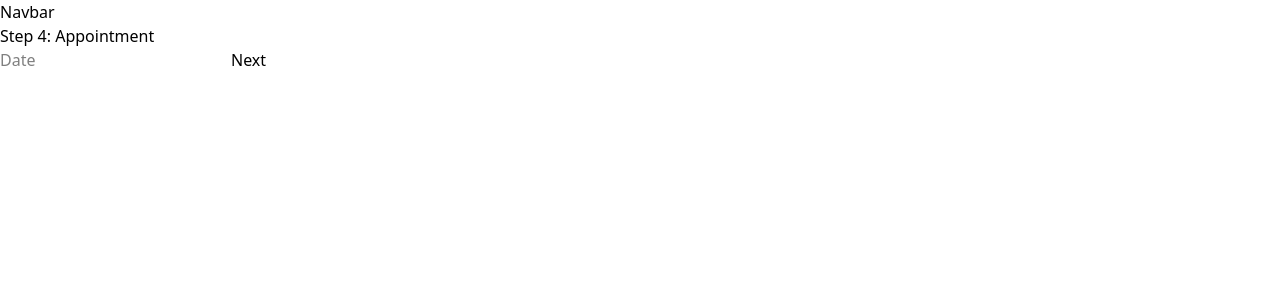
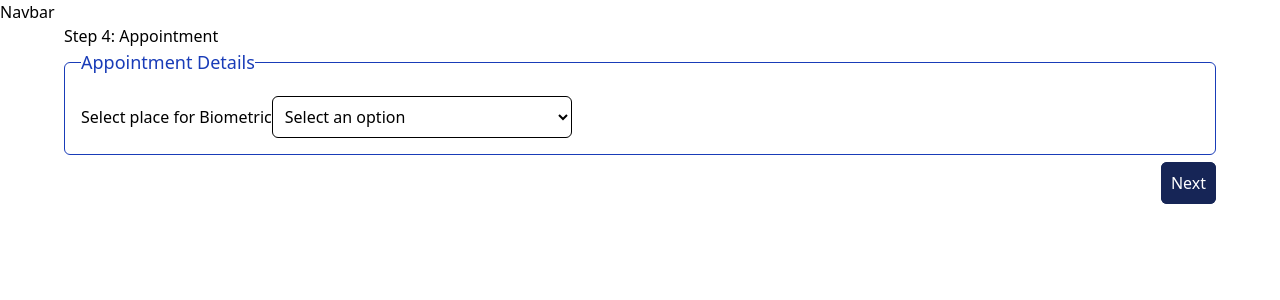
Before and after one commit to satishmahat/NID-College-Project-MERN, a React (Vite) app in the folder frontend/: page /enroll/user-form/appointment in a window 1280 px wide. Shown: the top 300 px of the page. Built offline with nearby package versions, Linux system fonts and the light colour scheme; sample sign-in values are in the browser's storage.

Commit message:
format for multi-step form

```diff
--- /dev/null
+++ b/frontend/src/components/InputField.jsx
@@ -0,0 +1,21 @@
+import React from 'react'
+
+const InputField = ({label,name,type= 'text', validationRules,errors,register}) => {
+  return (
+    <div>
+        <label>{label}</label><br />
+
+        <input
+            type={type}
+            {...register(name, validationRules)}
+            className='p-2 border w-full max-w-[300px] mt-1 rounded-md focus:outline-none focus:ring focus:border-blue-300'
+        />
+
+        {/* Display validation errors if they exist */}
+        {errors?.[name] && <p className="text-red-500 text-sm mt-1">{errors[name]?.message}</p>}
+
+    </div>
+  )
+}
+
+export default InputField
--- /dev/null
+++ b/frontend/src/components/SelectField.jsx
@@ -0,0 +1,26 @@
+import React from 'react';
+
+const SelectField = ({ label, name, options, validationRules, errors, register }) => {
+  return (
+    <div>
+
+      <label>{label}</label>
+
+      <select
+        {...register(name, validationRules)}
+        className="w-full p-2 max-w-[300px] mt-1 border rounded-md focus:outline-none focus:ring focus:border-blue-300"
+        >
+
+        <option value="">Select an option</option>
+        {options.map((option, index) => (
+          <option key={index} value={option.value}>{option.label}</option>
+        ))}
+      </select>
+
+      {/* Display validation errors if they exist */}
+      {errors?.[name] && <p className="text-red-500 text-sm mt-1">{errors[name]?.message}</p>}
+    </div>
+  );
+};
+
+export default SelectField;
--- a/frontend/src/pages/userpage/ApplicatationData.jsx
+++ /dev/null
@@ -1,19 +0,0 @@
-import React from 'react'
-import { useFormContext } from "react-hook-form";
-import { useNavigate , Link } from "react-router-dom";
-
-const ApplicatationData = () => {
-
-    const { register } = useFormContext();
-    const navigate = useNavigate();
-
-  return (
-    <div>
-      <h2>Step 1: Personal Information</h2>
-      <input {...register("a_name", { required: true })} placeholder="Name" />
-      <Link to={"/enroll/user-form/contact-detail"}>Next</Link>
-    </div>
-  )
-}
-
-export default ApplicatationData
--- /dev/null
+++ b/frontend/src/pages/userpage/ApplicationData.jsx
@@ -0,0 +1,58 @@
+import React from 'react'
+import { useFormContext } from "react-hook-form";
+import { useNavigate , Link } from "react-router-dom";
+import InputField from '../../components/InputField.jsx';
+import SelectField from '../../components/SelectField';
+
+
+
+const ApplicationData = () => {
+    const { register, formState: { errors } } = useFormContext();
+    const navigate = useNavigate();
+
+    return (
+    <div>
+    <h2>Step 1: Personal Information</h2>
+
+
+        <div>
+        <fieldset className='border border-blue-800 p-4 rounded-md'>
+            <legend className='text-lg text-blue-800'> Main Applicant Detail </legend>
+
+            <div className='grid sm:grid-cols-2 gap-x-6 gap-y-2'>
+            <InputField
+            label="First Name*"
+            name="app_fname"
+            register={register}
+            validationRules={{ required: "First Name is required" }}
+            errors={errors}
+            />
+            <InputField
+            label="Middle Name"
+            name="app_mname"
+            register={register}
+            validationRules={{ required: false }}
+            errors={errors}
+            />
+            <InputField
+            label="Last Name*"
+            name="app_lname"
+            register={register}
+            validationRules={{ required: "Last Name is required" }}
+            errors={errors}
+            />
+
+            </div>
+
+        </fieldset>
+        </div>
+
+        <div className='mt-4 text-right'>
+            <Link to={"/enroll/user-form/contact-detail"} className='button-css'>Next</Link>
+        </div>
+
+      </div>
+    )
+}
+
+export default ApplicationData
--- a/frontend/src/pages/userpage/Appointment.jsx
+++ b/frontend/src/pages/userpage/Appointment.jsx
@@ -1,17 +1,45 @@
 import React from 'react'
 import { useFormContext } from "react-hook-form";
 import { useNavigate, Link } from "react-router-dom";
+import SelectField from '../../components/SelectField';
+import InputField from '../../components/InputField';
 
 const Appointment = () => {
-    const { register } = useFormContext();
+    const { register, formState: { errors } } = useFormContext();
     const navigate = useNavigate();
 
     return (
       <div>
         <h2>Step 4: Appointment</h2>
-        <input {...register("a_date", { required: true })} placeholder="Date" />
 
-        <Link to={"/enroll/user-form/preview"}>Next</Link>
+        <div>
+        <fieldset className='border border-blue-800 p-4 rounded-md'>
+            <legend className='text-lg text-blue-800'> Appointment Details </legend>
+
+            <div className='grid sm:grid-cols-2 gap-x-6 gap-y-2'>
+
+            <SelectField
+              label="Select place for Biometric"
+              name="biometric_place"
+              options={[
+                { value: "kathmandu", label: "Kathmandu" },
+                { value: "kaski", label: "Kaski" },
+                { value: "tanahun", label: "Tanahun" },
+                { value: "chitwan", label: "Chitwan" }
+              ]}
+              register={register}
+              validationRules={{ required: "Please select a biometric location" }}
+              errors={errors}
+            />
+            </div>
+
+        </fieldset>
+        </div>
+
+
+        <div className='mt-4 text-right'>
+          <Link to={"/enroll/user-form/preview"} className='button-css'>Next</Link>
+        </div>
 
       </div>
     );
--- a/frontend/src/pages/userpage/ContactDetail.jsx
+++ b/frontend/src/pages/userpage/ContactDetail.jsx
@@ -1,17 +1,49 @@
 import React from 'react'
 import { useFormContext } from "react-hook-form";
 import { useNavigate , Link} from "react-router-dom";
+import InputField from '../../components/InputField.jsx';
+import SelectField from '../../components/SelectField';
+
 
 const ContactDetail = () => {
-    const { register } = useFormContext();
+  const { register, formState: { errors } } = useFormContext();
     const navigate = useNavigate();
 
     return (
       <div>
         <h2>Step 2: Contact Details</h2>
-        <input {...register("c_phone", { required: true })} placeholder="Phone No" />
 
-        <Link to={"/enroll/user-form/family-detail"}>Next</Link>
+        <div>
+        <fieldset className='border border-blue-800 p-4 rounded-md'>
+            <legend className='text-lg text-blue-800'> Applicant's Permanent Address </legend>
+
+            <div className='grid sm:grid-cols-2 gap-x-6 gap-y-2'>
+
+            <InputField
+              label="Mobile Number"
+              name="cont_mobile"
+              type="tel"
+              register={register}
+              validationRules={{
+                required: "Mobile number is required",
+                pattern: {
+                  value: /^(98|97)\d{8}$/,
+                  message: "Enter a valid mobile number."
+                }
+              }}
+              errors={errors}
+            />
+
+            </div>
+
+        </fieldset>
+        </div>
+
+
+
+        <div className='mt-4 text-right'>
+          <Link to={"/enroll/user-form/family-detail"} className='button-css'>Next</Link>
+        </div>
 
       </div>
     )
--- a/frontend/src/pages/userpage/FamilyDetail.jsx
+++ b/frontend/src/pages/userpage/FamilyDetail.jsx
@@ -1,17 +1,41 @@
 import React from 'react'
 import { useFormContext } from "react-hook-form";
 import { useNavigate , Link} from "react-router-dom";
+import InputField from '../../components/InputField';
+import SelectField from '../../components/SelectField';
+
 
 const FamilyDetail = () => {
-    const { register } = useFormContext();
+    const { register, formState: { errors } } = useFormContext();
     const navigate = useNavigate();
 
     return (
       <div>
         <h2>Step 3: Family Details</h2>
-        <input {...register("f_name", { required: true })} placeholder="Family Name" />
 
-      <Link to={"/enroll/user-form/appointment"}>Next</Link>
+        <div>
+        <fieldset className='border border-blue-800 p-4 rounded-md'>
+            <legend className='text-lg text-blue-800'> Father's Details </legend>
+
+            <div className='grid sm:grid-cols-2 gap-x-6 gap-y-2'>
+
+            <InputField
+            label="First Name*"
+            name="fat_fname"
+            register={register}
+            validationRules={{ required: "Name is required" }}
+            errors={errors}
+            />
+
+            </div>
+
+        </fieldset>
+        </div>
+
+
+        <div className='mt-4 text-right'>
+          <Link to={"/enroll/user-form/appointment"} className='button-css'>Next</Link>
+        </div>
 
       </div>
     );
--- a/frontend/src/pages/userpage/Preview.jsx
+++ b/frontend/src/pages/userpage/Preview.jsx
@@ -8,14 +8,27 @@ const Preview = () => {
     return (
       <div>
         <h2>Preview Your Data</h2>
-        <p>Name: {formData.a_name}</p>
-        <p>Number: {formData.c_phone}</p>
-        <p>Family name: {formData.f_name}</p>
-        <p>Appointment: {formData.a_date}</p>
+        <p>First Name: {formData.app_fname}</p>
+        <p>Middle Name: {formData.app_mname}</p>
+        <p>Last Name: {formData.app_lname}</p>
+        <br />
+
+        <p>Contact</p><br />
+        <p>Mobile Number: {formData.cont_mobile}</p>
+        <br />
+
+        <p>Father</p><br />
+        <p>First Name: {formData.fat_fname}</p>
+        <br />
+
+        <p>Appointment</p>
+        <p>Appointment Place: {formData.biometric_place}</p>
+        <br />
 
 
-
-        <button type="submit">Submit</button>
+        <div className='mt-4 text-right'>
+        <button type="submit" className='button-css'>Submit</button>
+        </div>
 
       </div>
     )
--- a/frontend/src/pages/userpage/UserFormLayout.jsx
+++ b/frontend/src/pages/userpage/UserFormLayout.jsx
@@ -18,7 +18,7 @@ const UserFormLayout = () => {
       <h1>Navbar</h1>
     </header>
 
-    <div>
+    <div className='px-6 sm:px-16'>
     <FormProvider {...methods}>
       <form onSubmit={methods.handleSubmit(onSubmit)}>
         <Outlet />
--- a/frontend/src/routers/router.jsx
+++ b/frontend/src/routers/router.jsx
@@ -6,7 +6,7 @@ import IndividualLogin from '../pages/userpage/IndividualLogin'
 import AdminLogin from '../pages/adminpage/AdminLogin'
 import UserFormLayout from '../pages/userpage/UserFormLayout'
 import PrivateUserRoute from './PrivateUserRoute'
-import ApplicatationData from '../pages/userpage/ApplicatationData'
+import ApplicationData from '../pages/userpage/ApplicationData'
 import ContactDetail from '../pages/userpage/ContactDetail'
 import FamilyDetail from '../pages/userpage/FamilyDetail'
 import Appointment from '../pages/userpage/Appointment'
@@ -36,7 +36,7 @@ const router = createBrowserRouter([
         children: [
             {
                 path: '',
-                element: <ApplicatationData/>
+                element: <ApplicationData/>
             },
             {
                 path: 'contact-detail',
```
